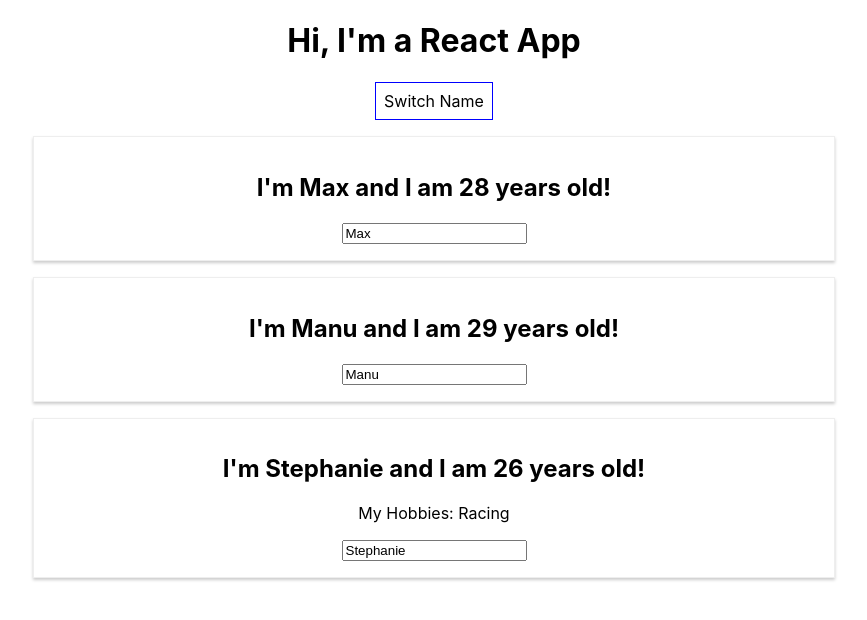
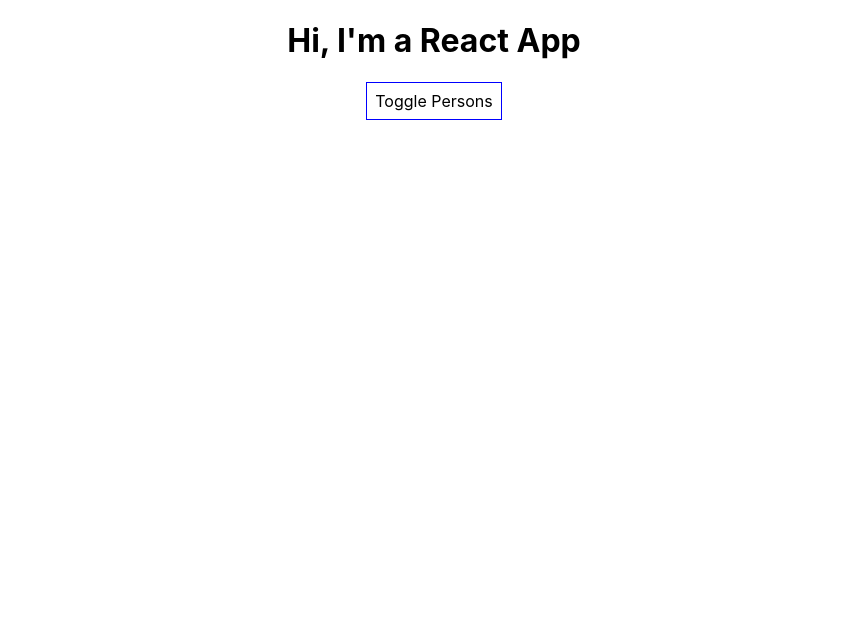
Before and after one commit to lukeevangraham/react-the-complete-guide, a React (Create React App) app in the folder 1-first-project/: page / in a window 1280 px wide. Shown: the top 620 px of the page, without its empty margins (206-1073 px from the left). Built offline with nearby package versions, Linux system fonts and the light colour scheme.

Commit message:
getting ready for the second assignment

```diff
--- a/1-first-project/src/App.js
+++ b/1-first-project/src/App.js
@@ -5,63 +5,77 @@
 class App extends React.Component {
   state = {
     persons: [
-      { name: "Max", age: 28 },
-      { name: "Manu", age: 29 },
-      { name: "Stephanie", age: 26 },
+      { id: "asdf", name: "Max", age: 28 },
+      { id: "ael", name: "Manu", age: 29 },
+      { id: "egrd", name: "Stephanie", age: 26 },
     ],
+    showPersons: false,
   };
 
-  switchNameHandler = (newName) => {
-    // console.log("Was clicked!")
-    this.setState({
-      persons: [
-        { name: 'Max', age: 28 },
-        { name: "Manu", age: 29 },
-        { name: "Stephanie", age: 27 },
-      ],
-    });
+  deletePersonHandler = (personIndex) => {
+    const persons = [...this.state.persons];
+    persons.splice(personIndex, 1);
+    this.setState({ persons });
   };
 
-  nameChangedHandler = (event) => {
-    this.setState({
-      persons: [
-        { name: 'Max', age: 28 },
-        { name: event.target.value, age: 29 },
-        { name: "Stephanie", age: 27 },
-      ],
+  nameChangedHandler = (event, id) => {
+    const personIndex = this.state.persons.findIndex((p) => {
+      return p.id === id;
     });
-  }
+
+    const person = {
+      ...this.state.persons[personIndex],
+    };
+
+    person.name = event.target.value;
+    const persons = [...this.state.persons];
+    persons[personIndex] = person;
+
+    this.setState({ persons })
+
+  };
+
+  togglePersonsHandler = () => {
+    const doesShow = this.state.showPersons;
+    this.setState({ showPersons: !doesShow });
+  };
 
   render() {
+    const style = {
+      backgroundColor: "white",
+      font: "inherit",
+      border: "1px solid blue",
+      padding: "8px",
+      cursor: "pointer",
+    };
 
-    const style = {
-      backgroundColor: 'white',
-      font: 'inherit',
-      border: '1px solid blue',
-      padding: '8px',
-      cursor: 'pointer'
-    };
+    let persons = null;
+
+    if (this.state.showPersons) {
+      persons = (
+        <div>
+          {this.state.persons.map((person, index) => {
+            return (
+              <Person
+                key={person.id}
+                click={() => this.deletePersonHandler(index)}
+                name={person.name}
+                age={person.age}
+                changed={(event) => this.nameChangedHandler(event, person.id)}
+              />
+            );
+          })}
+        </div>
+      );
+    }
 
     return (
       <div className="App">
         <h1>Hi, I'm a React App</h1>
-        <button style={style} onClick={() => this.switchNameHandler('Maximillian!!')}>Switch Name</button>
-        <Person
-          name={this.state.persons[0].name}
-          age={this.state.persons[0].age}
-        />
-        <Person
-          name={this.state.persons[1].name}
-          age={this.state.persons[1].age}
-          click={this.switchNameHandler.bind(this, 'Max!')}
-          changed={this.nameChangedHandler}
-        />
-        <Person
-          name={this.state.persons[2].name}
-          age={this.state.persons[2].age}
-        >
-          My Hobbies: Racing
-        </Person>
+        <button style={style} onClick={this.togglePersonsHandler}>
+          Toggle Persons
+        </button>
+        {persons}
       </div>
     );
   }
```
